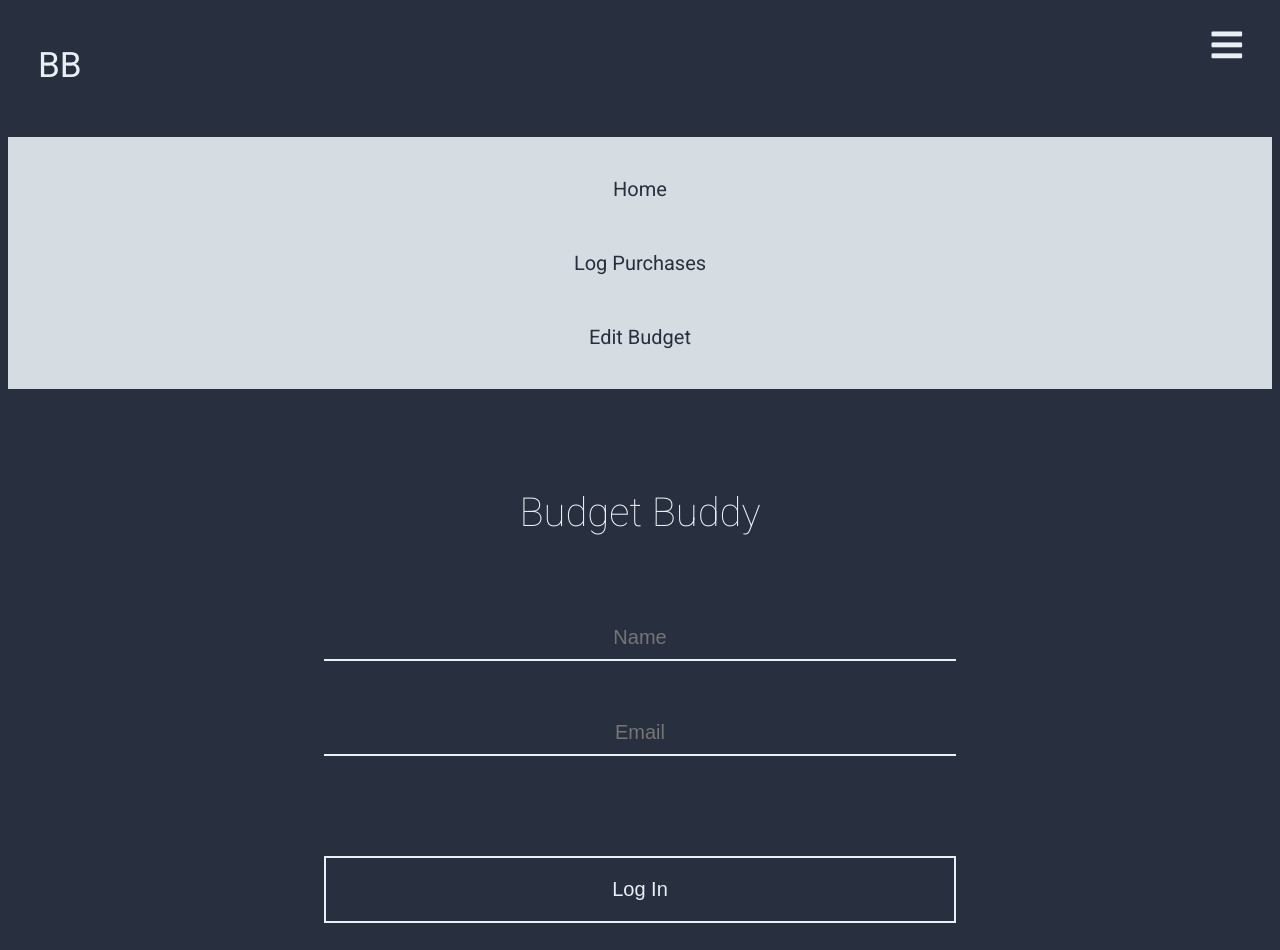
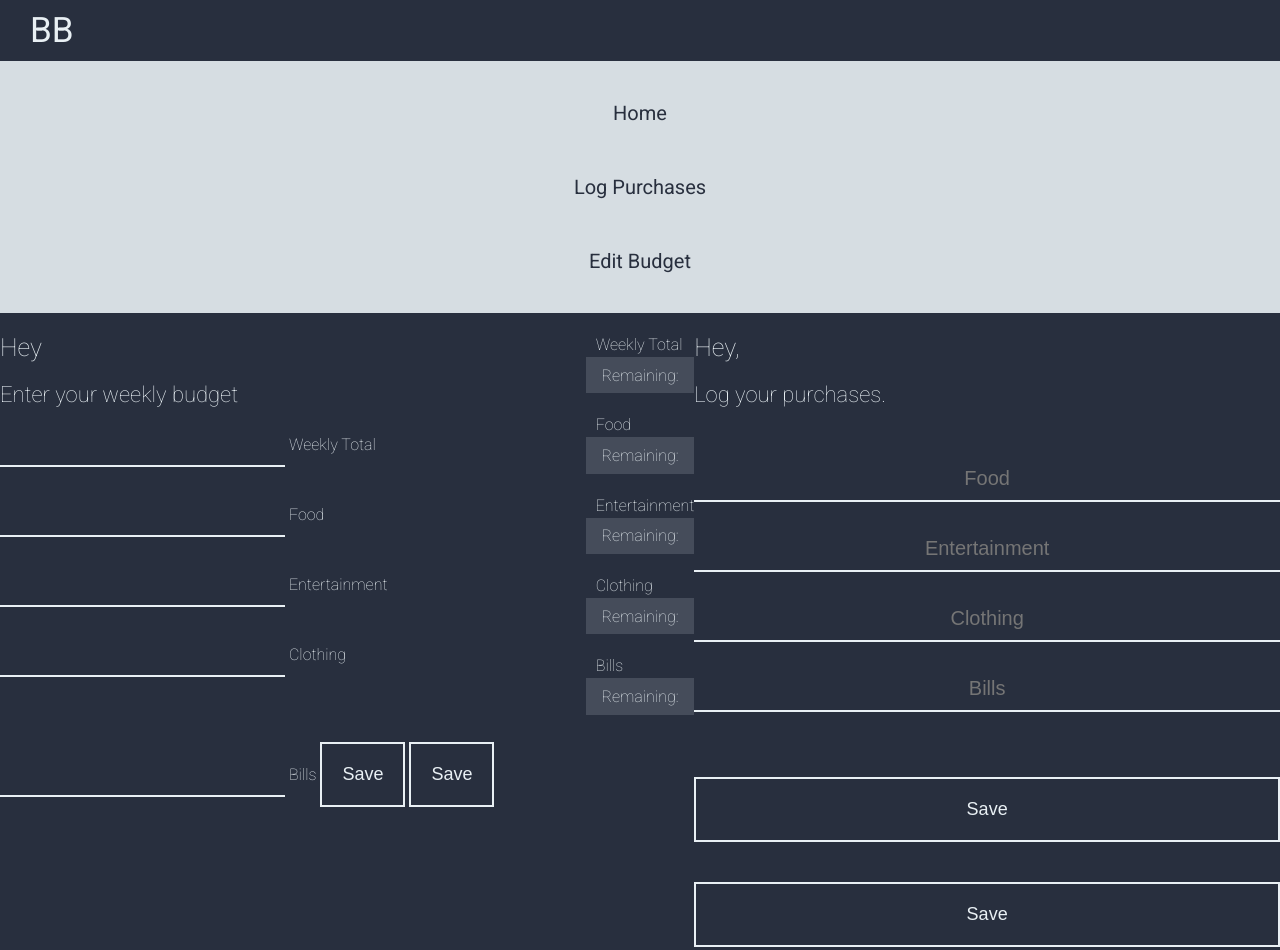
Before and after one commit to arenick/budget_buddy, a plain HTML site: page index.html in a window 1280 px wide. Shown: the top 950 px of the page. Drawn offline with nearby package versions, Linux system fonts and the light colour scheme.

Commit message:
work on media q

```diff
--- /dev/null
+++ b/incorrectstyles.css
@@ -0,0 +1,266 @@
+    /* Header Menu */
+    .menu_container {
+      display: flex;
+      justify-content: space-between;
+      margin: 10px 30px;
+    }
+
+    .desktop_header {
+      font-size: 35px;
+    }
+
+
+    /* Hide mobile login and header */
+
+    .mobile_menu {
+      display: none;
+    }
+
+    .log_in_section {
+      display: none;
+    }
+
+    /* hamberger menu */
+
+    /* .menu {
+      display: flex;
+      list-style: none;
+    }
+
+    .menu_item {
+      margin-left: 10px;
+    }
+
+    .burger {
+      font-size: 35px;
+    } */
+
+    /* Log in section */
+    .log_in_section {
+      width: 50%;
+      margin: 100px auto;
+      text-align: center;
+
+    }
+
+    .login_form {
+      display: flex;
+      flex-direction: column;
+    }
+
+
+
+    .login_form input {
+      background: none;
+      border: none;
+      border-bottom: 2px solid #e9f0f4;
+      margin-bottom: 50px;
+      font-size: 20px;
+      font-weight: 200;
+      padding: 10px;
+      text-align: center;
+      color: #e9f0f4;
+    }
+
+    .login_button {
+      background: none;
+      color: #e9f0f4;
+      padding: 20px;
+      font-size: 20px;
+      font-weight: 200;
+      border: 2px solid #e9f0f4;
+      margin-top: 50px;
+    }
+
+
+    /* Weekly Budget Section */
+    .enterweeklybudget {
+      display: flex;
+      flex-direction: column;
+      justify-content: center;
+      width: 15%;
+      padding: 5%;
+      max-height: 100vh;
+    }
+
+
+    .weekly_budget_title {
+      display: flex;
+      justify-content: center;
+      font-size: 25px;
+      font-weight: 100;
+      margin: 20px 0px;
+    }
+
+    .weekly_budget_title_sub {
+      display: flex;
+      justify-content: center;
+      font-weight: 100;
+      font-size: 22px;
+    }
+
+    .enterweeklybudget input {
+      border-bottom: 2px solid #e9f0f4;
+      margin-bottom: 25px;
+      font-size: 20px;
+      font-weight: 200;
+      padding: 10px;
+      text-align: center;
+      color: #e9f0f4;
+    }
+
+    .enterweeklybudget label {
+      margin-top: -15px;
+      font-weight: 100;
+    }
+
+    .save {
+      background: none;
+      color: #e9f0f4;
+      padding: 20px;
+      font-size: 18px;
+      font-weight: 100;
+      border: 2px solid #e9f0f4;
+      margin-top: 40px;
+      cursor: pointer;
+    }
+
+    /* / Weekly Total Section */
+     .weekly__total--container {
+     display:flex;
+     width: 60%;
+     justify-content: center;
+     }
+
+     .weekly__total {
+       width: 100%;
+       border: 3px solid #191e27;
+     }
+
+
+    .total {
+      display: flex;
+      justify-content: center;
+      background: rgba(233, 240, 244, .15);
+      padding: 1%;
+
+      /* width: 500px; */
+
+    }
+
+    .title {
+      margin-top: 22px;
+      padding-bottom: 3px;
+      padding-left: 10px;
+      font-weight: 100;
+    }
+
+    .total_money, .remaining {
+      text-align: center;
+    }
+
+    .total_money {
+      font-size: 40px;
+      font-weight: 100;
+    }
+    .remaining {
+      font-weight: 100;
+    }
+
+    /* Log Purcheses Section */
+    .purchases, .greeting {
+      display: flex;
+      flex-direction: column;
+      justify-content: center;
+      width: 15%;
+      padding: 5%;
+      max-height: 100vh;
+    }
+    /* .purchases {
+      width: 15%;
+      padding: 5%;
+    } */
+
+    .greeting {
+      display: flex;
+      flex-direction: column;
+
+    }
+
+    .purchases_form {
+      display: flex;
+      justify-content:center;
+      flex-direction: column;
+      width: 100%;
+    }
+
+    .pur_title {
+      display: flex;
+      justify-content: center;
+      font-size: 25px;
+      font-weight: 100;
+      margin: 20px 0px;
+    }
+
+    .pur_title_sub {
+      display: flex;
+      justify-content: center;
+      font-weight: 100;
+      font-size: 22px;
+    }
+
+    .purchases input {
+      background: none;
+      border: none;
+      border-bottom: 2px solid #e9f0f4;
+      margin-bottom: 25px;
+      font-size: 20px;
+      font-weight: 200;
+      padding: 10px;
+      text-align: center;
+      display: flex;
+      flex-direction: column;
+      color: #e9f0f4;
+      outline: none;
+    }
+
+    .purchases button {
+      background: none;
+      color: #e9f0f4;
+      padding: 20px;
+      font-size: 18px;
+      font-weight: 100;
+      border: 2px solid #e9f0f4;
+      margin-top: 40px;
+      cursor: pointer;
+    }
+
+
+
+
+
+    /* Mobile Menu */
+    .mobile_menu {
+      background: rgba(233, 240, 244, .9);
+      padding: 10px 0;
+    }
+
+    .menu_items {
+      color: #282f3e;
+      margin: 10px 0px;
+      padding: 20px 0px;
+      text-align: center;
+      font-size: 20px;
+      font-weight: 100px;
+      cursor: pointer;
+    }
+    .desktop{
+      display: hidden;
+
+    }
+
+    .containerdesktop{
+      display: flex;
+      justify-content: space-evenly;
+    }
+    }
--- a/index.html
+++ b/index.html
@@ -19,7 +19,7 @@
         </ul>
     </section>
 
-    <ul class="mobile_menu hidden">
+    <ul class="mobile_menu hidden hide">
         <li id="home" class="menu_items">Home</li>
         <li id="log_purchases" class="menu_items">Log Purchases</li>
         <li id="edit_budget" class="menu_items">Edit Budget</li>
--- a/styles.css
+++ b/styles.css
@@ -1,280 +1,3 @@
-@import url('https://fonts.googleapis.com/css?family=Roboto:100,300,400,500');
-
-*/* {
-  margin: 0;
-  padding: 0;
-}*/
-
-input{
-  color: none;
-  background: transparent;
-  border: none;
-}
-
-body {
-  background: #282f3e;
-  color: #e9f0f4;
-  /* font-family: "HelveticaNeue-Light", "Helvetica Neue Light", "Helvetica Neue", Helvetica, Arial, "Lucida Grande", sans-serif; */
-  font-family: 'Roboto', sans-serif;
-
-}
-
-/* Header Menu */
-.menu_container {
-  display: flex;
-  justify-content: space-between;
-
-  margin: 10px 30px;
-
-}
-
-.desktop_header {
-  font-size: 35px;
-}
-
-/* hamberger menu */
-.menu {
-  display: flex;
-  list-style: none;
-}
-
-.menu_item {
-  margin-left: 10px;
-}
-
-.burger {
-  font-size: 35px;
-}
-
-/* Log in section */
-.log_in_section {
-  width: 50%;
-  margin: 100px auto;
-  text-align: center;
-
-}
-
-.login_form {
-  display: flex;
-  flex-direction: column;
-}
-
-.mobile_header {
- margin-bottom: 80px;
- font-size: 40px;
- font-weight: 150;
-}
-
-.login_form input {
-  background: none;
-  border: none;
-  border-bottom: 2px solid #e9f0f4;
-  margin-bottom: 50px;
-  font-size: 20px;
-  font-weight: 200;
-  padding: 10px;
-  text-align: center;
-  color: #e9f0f4;
-}
-
-.login_button {
-  background: none;
-  color: #e9f0f4;
-  padding: 20px;
-  font-size: 20px;
-  font-weight: 200;
-  border: 2px solid #e9f0f4;
-  margin-top: 50px;
-}
-
-
-/* Weekly Budget Section */
-.enterweeklybudget {
-  display: flex;
-  flex-direction: column;
-  justify-content: flex-start;
-  width: 30%;
-  margin: 0;
-
-
-}
-
-.weekly_budget_title {
-
-  font-size: 25px;
-  font-weight: 100;
-  margin: 20px 0px;
-}
-
-.weekly_budget_title_sub {
-  font-size: 22px;
-  font-weight: 100px;
-  margin-bottom: 15px;
-  font-weight: 100;
-}
-
-.enterweeklybudget input {
-  background: none;
-  border: none;
-  border-bottom: 2px solid #e9f0f4;
-  margin-bottom: 25px;
-  font-size: 20px;
-  font-weight: 200;
-  padding: 10px;
-  text-align: center;
-  color: #e9f0f4;
-
-}
-
-.enterweeklybudget label {
-  margin-top: -15px;
-  font-weight: 100;
-}
-
-.save {
-  background: none;
-  color: #e9f0f4;
-  padding: 20px;
-  font-size: 18px;
-  font-weight: 100;
-  border: 2px solid #e9f0f4;
-  margin-top: 40px;
-  cursor: pointer;
-}
-
-/* / Weekly Total Section */
- .weekly__total--container {
- display:flex;
- width: 60%;
- justify-content: center;
- }
-
- .weekly__total {
-   width: 100%;
-   border: 3px solid #191e27;
- }
-
-
-.total {
-  display: flex;
-  justify-content: center;
-  background: rgba(233, 240, 244, .15);
-  padding: 1%;
-
-  /* width: 500px; */
-
-}
-
-.title {
-  margin-top: 22px;
-  padding-bottom: 3px;
-  padding-left: 10px;
-  font-weight: 100;
-}
-
-.total_money, .remaining {
-  text-align: center;
-}
-
-.total_money {
-  font-size: 40px;
-  font-weight: 100;
-}
-.remaining {
-  font-weight: 100;
-}
-
-/* Log Purcheses Section */
-.purchases {
-  width: 30%;
-
-}
-
-.greeting {
-  display: flex;
-  flex-direction: column;
-
-}
-
-.purchases_form {
-  display: flex;
-  justify-content:center;
-  flex-direction: column;
-  width: 100%;
-}
-
-.pur_title {
-  display: flex;
-  justify-content: center;
-  font-size: 25px;
-  font-weight: 100;
-  margin: 20px 0px;
-}
-
-.pur_title_sub {
-  display: flex;
-  justify-content: center;
-  font-weight: 100;
-  font-size: 22px;
-}
-
-.purchases input {
-  background: none;
-  border: none;
-  border-bottom: 2px solid #e9f0f4;
-  margin-bottom: 25px;
-  font-size: 20px;
-  font-weight: 200;
-  padding: 10px;
-  text-align: center;
-  display: flex;
-  flex-direction: column;
-  color: #e9f0f4;
-  outline: none;
-}
-
-.purchases button {
-  background: none;
-  color: #e9f0f4;
-  padding: 20px;
-  font-size: 18px;
-  font-weight: 100;
-  border: 2px solid #e9f0f4;
-  margin-top: 40px;
-  cursor: pointer;
-}
-
-
-
-
-
-/* Mobile Menu */
-.mobile_menu {
-  background: rgba(233, 240, 244, .9);
-  padding: 10px 0;
-}
-
-.menu_items {
-  color: #282f3e;
-  margin: 10px 0px;
-  padding: 20px 0px;
-  text-align: center;
-  font-size: 20px;
-  font-weight: 100px;
-  cursor: pointer;
-}
-.desktop{
-  display: hidden;
-
-}
-
-.containerdesktop{
-  display: flex;
-  justify-content: space-evenly;
-}
-
-}
-@media only screen and (max-width: 768px) {
   @import url('https://fonts.googleapis.com/css?family=Roboto:100,300,400,500');
 
   * {
@@ -286,6 +9,7 @@ input{
     color: none;
     background: transparent;
     border: none;
+    outline: none;
   }
 
   body {
@@ -517,4 +241,23 @@ body {
   }
   .hidden {
     display: none;
-}}
+  }
+
+
+  @media only screen and (min-width: 769px) {
+    .log_in_section, .burger, .mobile_menu {
+     display: none;
+
+    }
+
+    .containerdesktop {
+      display: flex;
+
+    }
+
+    .hidden {
+      display: block;
+    }
+
+
+  }
```
Lines whose indentation alone changed are shown as unchanged.
